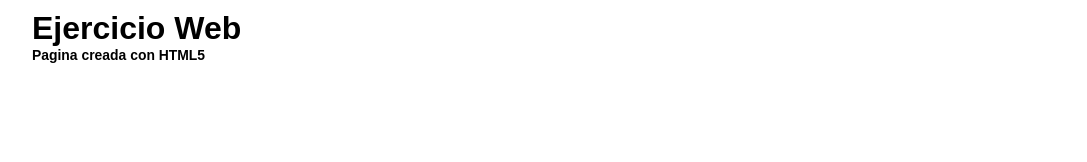
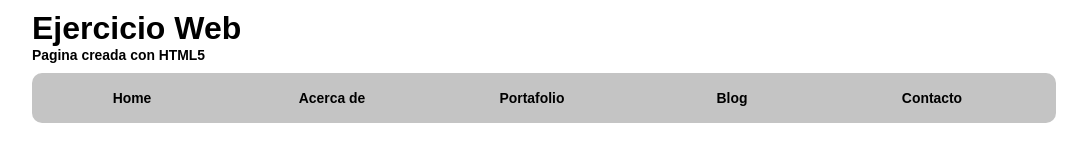
Before and after one commit to JoshuaPCruz/frontendExercise03, a plain HTML site: page index.html in a window 1280 px wide. Shown: the whole page, without its empty margins (96-1183 px from the left). Drawn offline with Linux system fonts and the light colour scheme.

Commit message:
Se crea navbar

```diff
--- a/css/components/headers.css
+++ b/css/components/headers.css
@@ -1,5 +1,5 @@
 .header{
-  padding: var(--spacing);
+  padding: var(--spacing) 0px;
 }
 
 .header span{
--- /dev/null
+++ b/css/components/navbars.css
@@ -0,0 +1,16 @@
+.navbar{
+  display:flex;
+  align-items: center;
+  border-radius: 10px;
+  height: 50px;
+  background-color: #C4C4C4;
+}
+
+.navbar a {
+  display: inline-block;
+  width: 200px;
+  text-decoration: none;
+  font-weight: bold;
+  text-align: center;
+  color: black;
+}
--- a/css/globales.css
+++ b/css/globales.css
@@ -12,7 +12,7 @@ h3{
   font-size: var(--font-sizeSubtitle);
 }
 
-p{
+p, a{
   font-size: var(--font-sizetexto);
 }
 
--- a/index.html
+++ b/index.html
@@ -6,14 +6,22 @@
   <meta name="viewport" content="width=device-width, initial-scale=1.0">
   <link rel="stylesheet" href="./css/globales.css">
   <link rel="stylesheet" href="./css/components/headers.css">
+  <link rel="stylesheet" href="./css/components/navbars.css">
   <title>Frontend exercise03</title>
 </head>
 
 <body>
-  <header>
-    <div class="header container">
+  <header class="container">
+    <div class="header">
       <h1>Ejercicio Web</h1>
       <p><span>Pagina creada con HTML5</span></p>
+    </div>
+    <div class="navbar">
+      <a href="/">Home</a>
+      <a href="/">Acerca de</a>
+      <a href="/">Portafolio</a>
+      <a href="/">Blog</a>
+      <a href="/">Contacto</a>
     </div>
     <div>
 
```
